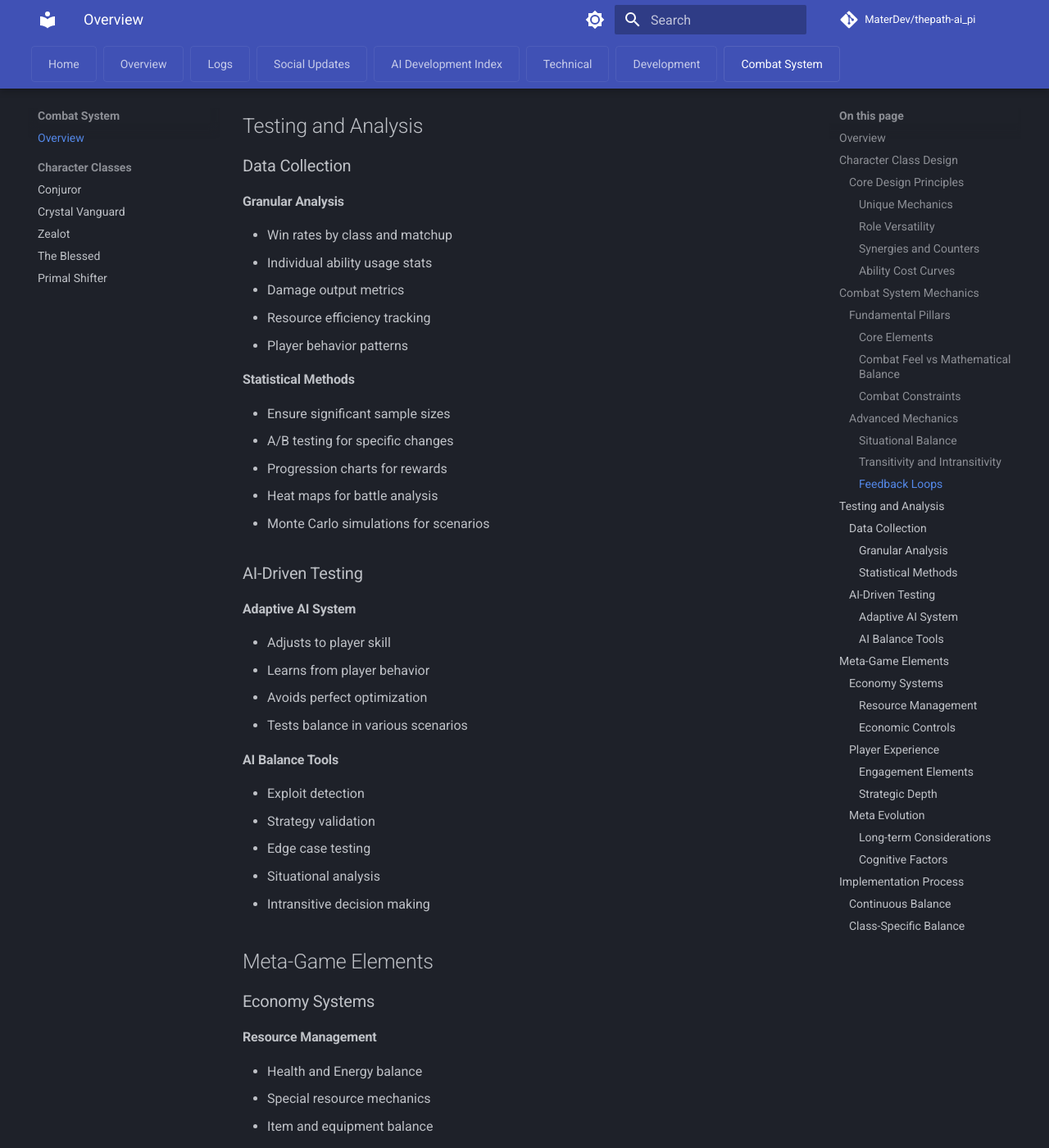
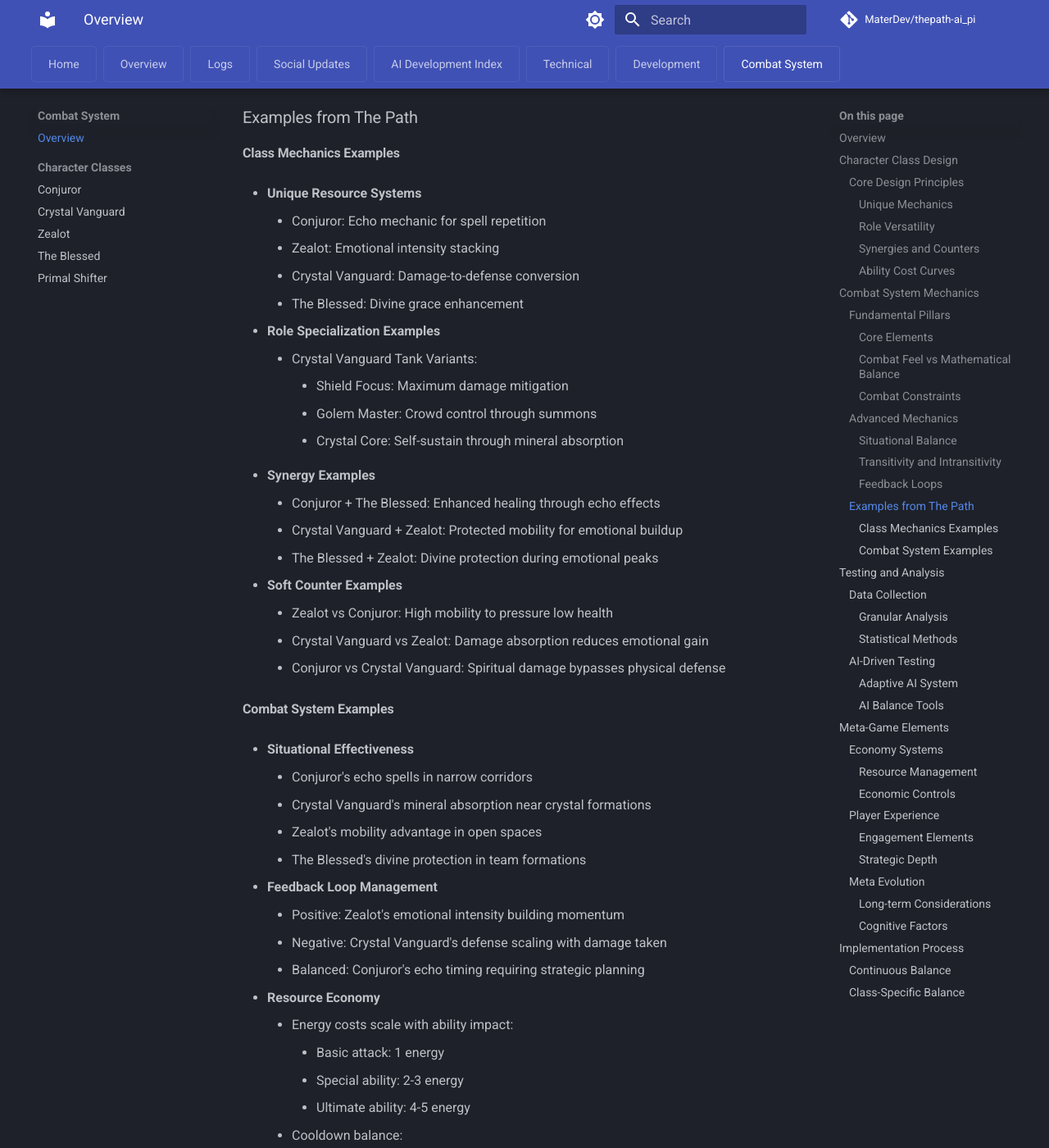
Before and after one commit to MaterDev/thepath-ai_pi, an MkDocs documentation site: the page built from docs/combat_system/balance_and_meta.md, in a window 1280 px wide and 1400 px high, scrolled down 3062 px. Shown: the whole window at 82% size. Built offline with MkDocs 1.6.1 and Material for MkDocs 9.7.7, drawn with Linux system fonts in a browser that asks for light colours; comment, search, counter and statistics services are not loaded; some of the changed text lies outside the part shown.

Commit message:
docs: add concrete examples to combat system balance
- Add examples of unique mechanics for each class
- Include role specialization examples
- Add synergy and counter examples
- Document resource economy details

```diff
--- a/docs/combat_system/balance_and_meta.md
+++ b/docs/combat_system/balance_and_meta.md
@@ -92,6 +92,55 @@ This document outlines the core principles and considerations for balancing The
     * Power limiting
     * Balance preservation
 * Careful management of loop intensity
+
+### Examples from The Path
+
+#### Class Mechanics Examples
+
+* **Unique Resource Systems**
+    * Conjuror: Echo mechanic for spell repetition
+    * Zealot: Emotional intensity stacking
+    * Crystal Vanguard: Damage-to-defense conversion
+    * The Blessed: Divine grace enhancement
+
+* **Role Specialization Examples**
+    * Crystal Vanguard Tank Variants:
+        * Shield Focus: Maximum damage mitigation
+        * Golem Master: Crowd control through summons
+        * Crystal Core: Self-sustain through mineral absorption
+
+* **Synergy Examples**
+    * Conjuror + The Blessed: Enhanced healing through echo effects
+    * Crystal Vanguard + Zealot: Protected mobility for emotional buildup
+    * The Blessed + Zealot: Divine protection during emotional peaks
+
+* **Soft Counter Examples**
+    * Zealot vs Conjuror: High mobility to pressure low health
+    * Crystal Vanguard vs Zealot: Damage absorption reduces emotional gain
+    * Conjuror vs Crystal Vanguard: Spiritual damage bypasses physical defense
+
+#### Combat System Examples
+
+* **Situational Effectiveness**
+    * Conjuror's echo spells in narrow corridors
+    * Crystal Vanguard's mineral absorption near crystal formations
+    * Zealot's mobility advantage in open spaces
+    * The Blessed's divine protection in team formations
+
+* **Feedback Loop Management**
+    * Positive: Zealot's emotional intensity building momentum
+    * Negative: Crystal Vanguard's defense scaling with damage taken
+    * Balanced: Conjuror's echo timing requiring strategic planning
+
+* **Resource Economy**
+    * Energy costs scale with ability impact:
+        * Basic attack: 1 energy
+        * Special ability: 2-3 energy
+        * Ultimate ability: 4-5 energy
+    * Cooldown balance:
+        * Quick abilities: 1-2 turns
+        * Major abilities: 3-4 turns
+        * Ultimate abilities: 5+ turns
 
 ## Testing and Analysis
 
```
